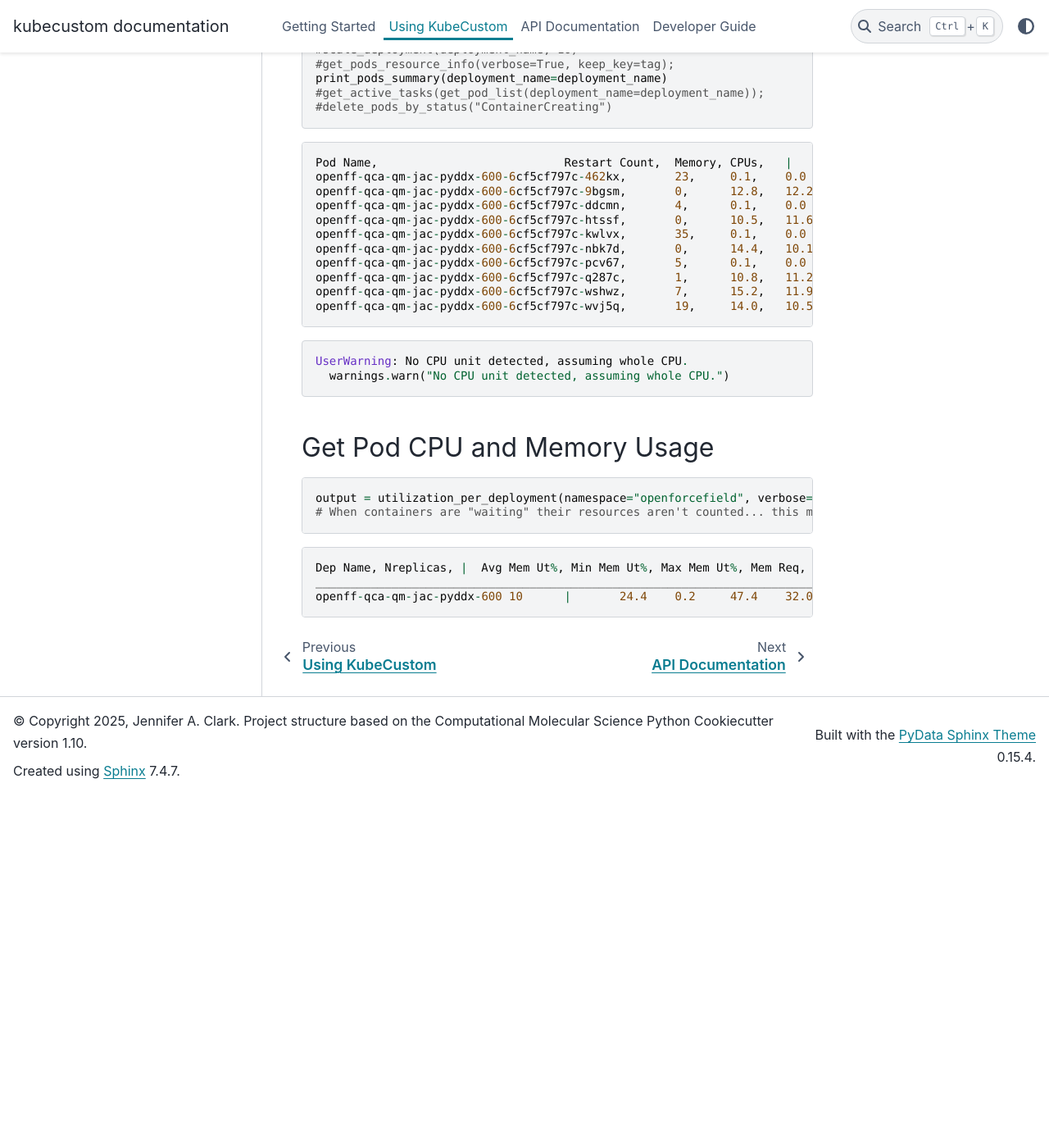
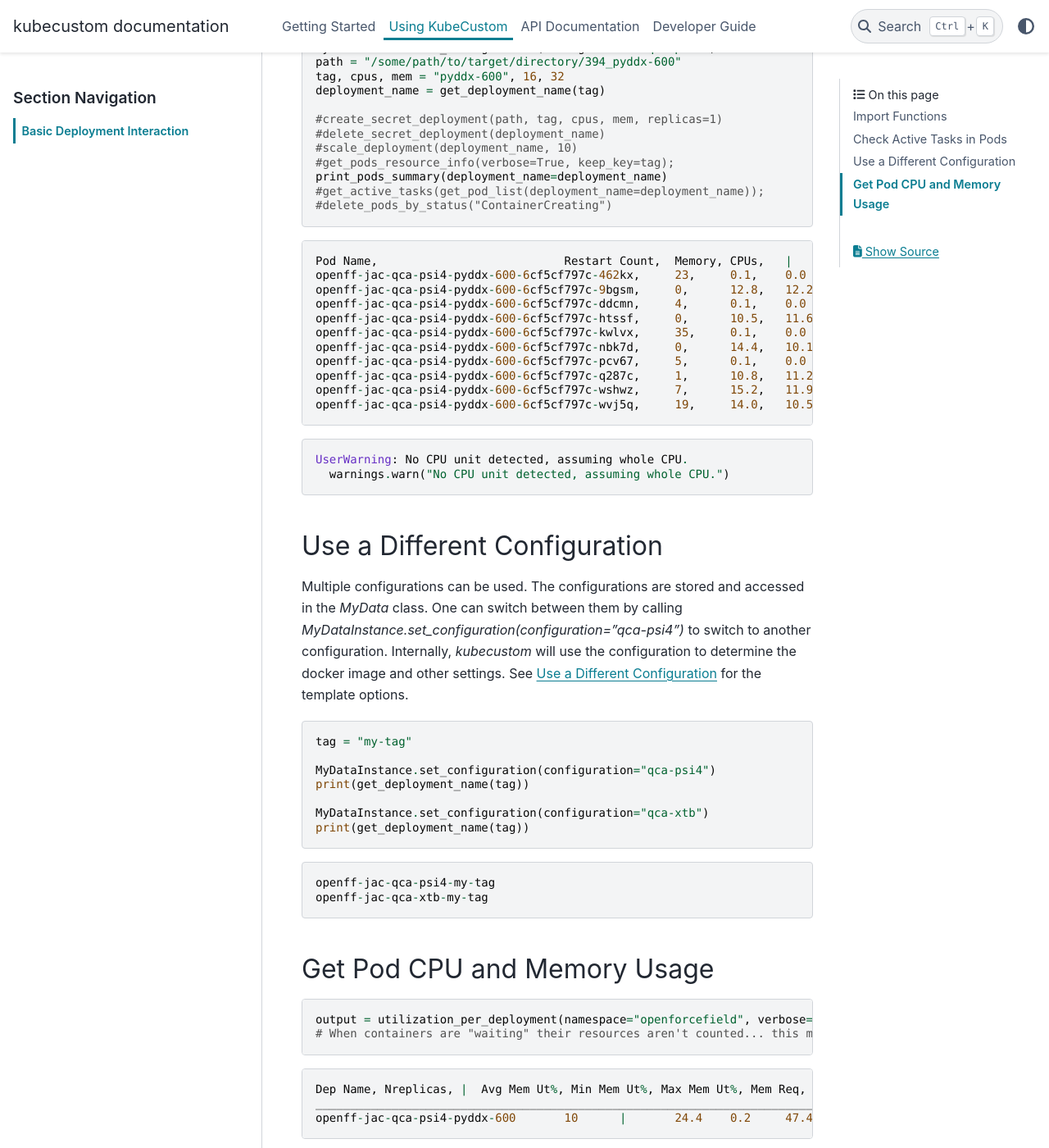
Before and after one commit to openforcefield/kubecustom, a Sphinx documentation site: the page built from docs/examples/basic_deployment_interaction.rst, in a window 1280 px wide and 1400 px high, scrolled down 824 px. Shown: the whole window at 82% size. Built offline with Sphinx 7.4.7 and the PyData theme 0.15.4, drawn with Linux system fonts in a browser that asks for light colours; before the commit the page ends 1793 px from its top, so only the background shows below that; some of the changed text lies outside the part shown.

Commit message:
Config (#3)
* Update file creation and MyData __init__ , methods, and interactive addition of MyData

* Add configuration specific deployment and yaml files

* Update MyData.set_configuration to print options

* Update docs

* Ensure secret file is manager.yaml

* Make configuration a class level attribute

---------

Co-authored-by: jaclark5 <jennifer.clark@openforcefield.org>

```diff
--- a/docs/examples/basic_deployment_interaction.rst
+++ b/docs/examples/basic_deployment_interaction.rst
@@ -11,6 +11,7 @@
     from kubecustom.kubecustom import (
         create_secret_deployment,
         delete_secret_deployment,
+        get_deployment_name
     )
     from kubecustom.deployment import (
         utilization_per_deployment,
@@ -24,16 +25,22 @@
     )
     from kubecustom import MyData
     MyDataInstance = MyData()
-    user = MyDataInstance.get_user()
+    MyDataInstance.set_configuration()
+
+.. parsed-literal::
+
+    Available configurations:
+       - qca-psi4
 
 Check Active Tasks in Pods
 --------------------------
 
 .. code:: ipython3
 
+    MyDataInstance.set_configuration(configuration="qca-psi4")
     path = "/some/path/to/target/directory/394_pyddx-600"
     tag, cpus, mem = "pyddx-600", 16, 32
-    deployment_name = f"{user}-{tag}"
+    deployment_name = get_deployment_name(tag)
 
     #create_secret_deployment(path, tag, cpus, mem, replicas=1)
     #delete_secret_deployment(deployment_name)
@@ -47,16 +54,16 @@
 .. parsed-literal::
 
     Pod Name,				Restart Count,	Memory,	CPUs,	|	Current State,	Current Status,	|	Previous State,	Previous Status
-    openff-qca-qm-jac-pyddx-600-6cf5cf797c-462kx,	23,	0.1,	0.0	|	running,	Running,	|	terminated,	OOMKilled
-    openff-qca-qm-jac-pyddx-600-6cf5cf797c-9bgsm,	0,	12.8,	12.2	|	running,	Running,	|	None,	None
-    openff-qca-qm-jac-pyddx-600-6cf5cf797c-ddcmn,	4,	0.1,	0.0	|	running,	Running,	|	terminated,	OOMKilled
-    openff-qca-qm-jac-pyddx-600-6cf5cf797c-htssf,	0,	10.5,	11.6	|	running,	Running,	|	None,	None
-    openff-qca-qm-jac-pyddx-600-6cf5cf797c-kwlvx,	35,	0.1,	0.0	|	running,	Running,	|	terminated,	OOMKilled
-    openff-qca-qm-jac-pyddx-600-6cf5cf797c-nbk7d,	0,	14.4,	10.1	|	running,	Running,	|	None,	None
-    openff-qca-qm-jac-pyddx-600-6cf5cf797c-pcv67,	5,	0.1,	0.0	|	running,	Running,	|	terminated,	OOMKilled
-    openff-qca-qm-jac-pyddx-600-6cf5cf797c-q287c,	1,	10.8,	11.2	|	running,	Running,	|	terminated,	OOMKilled
-    openff-qca-qm-jac-pyddx-600-6cf5cf797c-wshwz,	7,	15.2,	11.9	|	running,	Running,	|	terminated,	OOMKilled
-    openff-qca-qm-jac-pyddx-600-6cf5cf797c-wvj5q,	19,	14.0,	10.5	|	running,	Running,	|	terminated,	OOMKilled
+    openff-jac-qca-psi4-pyddx-600-6cf5cf797c-462kx,	23,	0.1,	0.0	|	running,	Running,	|	terminated,	OOMKilled
+    openff-jac-qca-psi4-pyddx-600-6cf5cf797c-9bgsm,	0,	12.8,	12.2	|	running,	Running,	|	None,	None
+    openff-jac-qca-psi4-pyddx-600-6cf5cf797c-ddcmn,	4,	0.1,	0.0	|	running,	Running,	|	terminated,	OOMKilled
+    openff-jac-qca-psi4-pyddx-600-6cf5cf797c-htssf,	0,	10.5,	11.6	|	running,	Running,	|	None,	None
+    openff-jac-qca-psi4-pyddx-600-6cf5cf797c-kwlvx,	35,	0.1,	0.0	|	running,	Running,	|	terminated,	OOMKilled
+    openff-jac-qca-psi4-pyddx-600-6cf5cf797c-nbk7d,	0,	14.4,	10.1	|	running,	Running,	|	None,	None
+    openff-jac-qca-psi4-pyddx-600-6cf5cf797c-pcv67,	5,	0.1,	0.0	|	running,	Running,	|	terminated,	OOMKilled
+    openff-jac-qca-psi4-pyddx-600-6cf5cf797c-q287c,	1,	10.8,	11.2	|	running,	Running,	|	terminated,	OOMKilled
+    openff-jac-qca-psi4-pyddx-600-6cf5cf797c-wshwz,	7,	15.2,	11.9	|	running,	Running,	|	terminated,	OOMKilled
+    openff-jac-qca-psi4-pyddx-600-6cf5cf797c-wvj5q,	19,	14.0,	10.5	|	running,	Running,	|	terminated,	OOMKilled
 
 
 .. parsed-literal::
@@ -64,6 +71,29 @@
     UserWarning: No CPU unit detected, assuming whole CPU.
       warnings.warn("No CPU unit detected, assuming whole CPU.")
 
+Use a Different Configuration
+-----------------------------
+
+Multiple configurations can be used. The configurations are stored and accessed in the `MyData` class. One can
+switch between them by calling `MyDataInstance.set_configuration(configuration="qca-psi4")` to switch to another
+configuration. Internally, `kubecustom` will use the configuration to determine the docker image and other settings.
+See :ref:`supported_configuration_types` for the template options.
+
+.. code:: ipython3
+
+    tag = "my-tag"
+
+    MyDataInstance.set_configuration(configuration="qca-psi4")
+    print(get_deployment_name(tag))
+
+    MyDataInstance.set_configuration(configuration="qca-xtb")
+    print(get_deployment_name(tag))
+
+
+.. parsed-literal::
+
+    openff-jac-qca-psi4-my-tag
+    openff-jac-qca-xtb-my-tag
 
 Get Pod CPU and Memory Usage
 ----------------------------
@@ -71,11 +101,11 @@
 .. code:: ipython3
 
     output = utilization_per_deployment(namespace="openforcefield", verbose=True,) # keep_key="pyddx")
-    # When containers are "waiting" their resources aren't counted... this means this plot shows higher utilizaiton than grafana
+    # When containers are "waiting" their resources aren't counted... this means this plot shows higher utilization than grafana
 
 
 .. parsed-literal::
 
     Dep Name, Nreplicas, |  Avg Mem Ut%, Min Mem Ut%, Max Mem Ut%, Mem Req, |  Avg CPU Ut%, Min CPU Ut%, Max CPU Ut%, CPU Req
     _____________________________________________________________________________
-    openff-qca-qm-jac-pyddx-600	10	|	24.4	0.2	47.4	32.0	|	42.2	0.0	76.1	16.0
+    openff-jac-qca-psi4-pyddx-600	10	|	24.4	0.2	47.4	32.0	|	42.2	0.0	76.1	16.0
```
Also changed, not shown: docs/getting_started.rst (+4 -3 lines), docs/user_guide.rst (+11 -0 lines), setup.py (+2 -8 lines), 10 other files.
